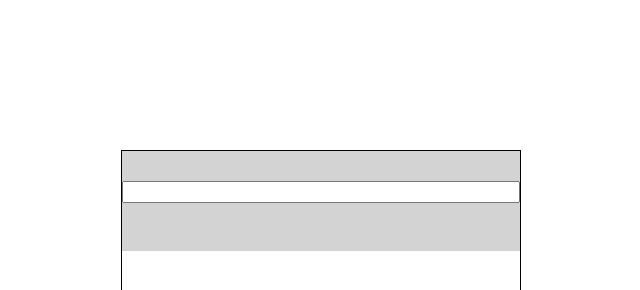
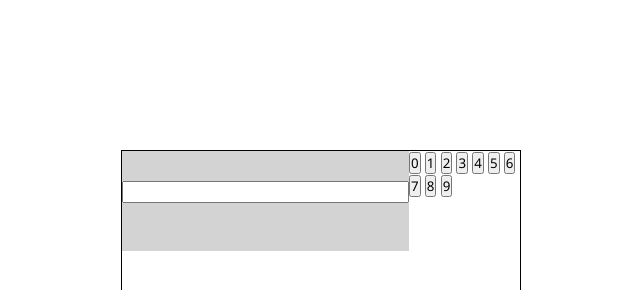
Before and after one commit to EyeIgnite/Calculator-TOP, a plain HTML site: page index.html in a window 1280 px wide. Shown: the top 290 px of the page, without its empty margins (319-959 px from the left). Drawn offline with Linux system fonts and the light colour scheme.

Commit message:
add new button containers and buttons for 1-9

```diff
--- a/index.html
+++ b/index.html
@@ -13,7 +13,20 @@
         <div class="display">
           <input type="text" id="display" readonly>
         </div>
-        <div class="buttons"></div>
+        <div class="buttons">
+          <div class="number-btns">
+            <button>0</button>
+            <button>1</button>
+            <button>2</button>
+            <button>3</button>
+            <button>4</button>
+            <button>5</button>
+            <button>6</button>
+            <button>7</button>
+            <button>8</button>
+            <button>9</button>
+          </div>
+        </div>
       </div>
     </div>
 
```
